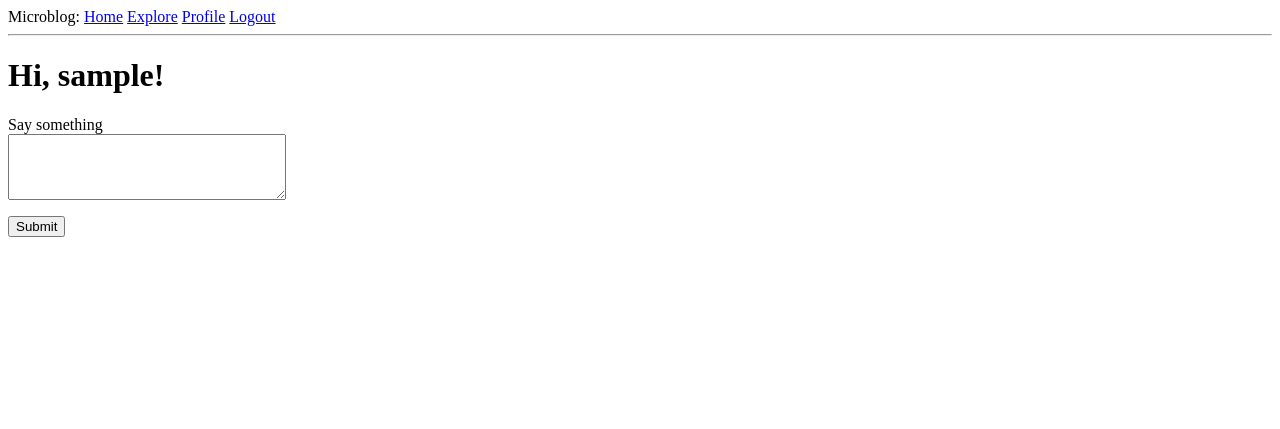
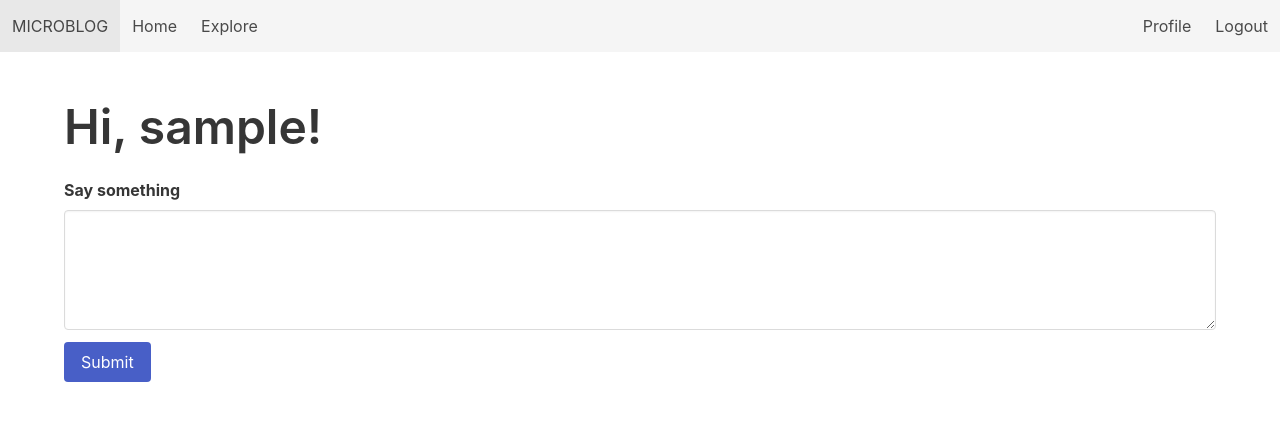
Before and after one commit to fakocher/microblog, a Flask app: page / in a window 1280 px wide. Shown: the top 429 px of the page. Run offline with Flask 2, Linux system fonts and the light colour scheme; the visitor is signed in with stand-in values (Sample User, id 1); data comes from the database, SQL or seed files in the repository; data that the repository does not hold is empty; some libraries are stand-ins or nearby versions.

Commit message:
Started using Bulma

```diff
--- a/app/templates/base.html
+++ b/app/templates/base.html
@@ -1,33 +1,52 @@
+<!doctype html>
 <html>
     <head>
+        <meta charset="utf-8">
+        <meta name="viewport" content="width=device-width, initial-scale=1">
         {% if title %}
             <title>{{ title }} - Microblog</title>
         {% else %}
             <title>Welcome to Microblog</title>
         {% endif %}
+        <link rel="stylesheet" href="https://cdn.jsdelivr.net/npm/bulma@0.8.0/css/bulma.min.css">
+        <script defer src="https://use.fontawesome.com/releases/v5.3.1/js/all.js"></script>
     </head>
     <body>
-        <div>
-            Microblog:
-            <a href="{{ url_for('index') }}">Home</a>
-            <a href="{{ url_for('explore') }}">Explore</a>
+        <nav class="navbar is-light" role="navigation" aria-label="main navigation">
+            <div class="navbar-brand">
+                <a class="navbar-item" href="{{ url_for('index') }}">MICROBLOG</a>
+            </div>
+            <div class="navbar-menu">
+                <div class="navbar-start">
+                    <a class="navbar-item" href="{{ url_for('index') }}">Home</a>
+                    <a class="navbar-item" href="{{ url_for('explore') }}">Explore</a>
+                </div>
+                <div class="navbar-end">
                     {% if current_user.is_anonymous %}
-                <a href="{{ url_for('login') }}">Login</a>
+                        <a class="navbar-item" href="{{ url_for('login') }}">Login</a>
                     {% else %}
-                <a href="{{ url_for('user', username=current_user.username) }}">Profile</a>
-                <a href="{{ url_for('logout') }}">Logout</a>
+                        <a class="navbar-item" href="{{ url_for('user', username=current_user.username) }}">Profile</a>
+                        <a class="navbar-item" href="{{ url_for('logout') }}">Logout</a>
                     {% endif %}
                 </div>
-        <hr>
+            </div>
+        </nav>
+        <section class="section">
+            <div class="container">
                 {% with messages = get_flashed_messages() %}
                     {% if messages %}
-                <ul>
+                        <article class="message is-info">
+                            <div class="message-body">
                                 {% for message in messages %}
-                    <li>{{ message }}</li>
+                                <p>{{ message }}</p>
                                 {% endfor %}
-                </ul>
+                            </div>
+                        </article>
                     {% endif %}
                 {% endwith %}
                 {% block content %}{% endblock %}
+                </div>
+            </div>
+        </section>
     </body>
 </html>
--- a/app/templates/index.html
+++ b/app/templates/index.html
@@ -1,18 +1,24 @@
 {% extends "base.html" %}
 
 {% block content %}
-    <h1>Hi, {{ current_user.username }}!</h1>
+    <h1 class="title is-1">Hi, {{ current_user.username }}!</h1>
     {% if form %}
     <form action="" method="post">
         {{ form.hidden_tag() }}
-        <p>
-            {{ form.post.label }}<br>
-            {{ form.post(cols=32, rows=4) }}<br>
+        <div class="field">
+            {{ form.post.label(class='label') }}
+            <div class="control">
+                {{ form.post(cols=32, rows=4, class='textarea') }}
+            </div>
             {% for error in form.post.errors %}
             <span style="color: red;">[{{ error }}]</span>
             {% endfor %}
-        </p>
-        <p>{{ form.submit() }}</p>
+        </div>
+        <div class="field">
+            <div class="control">
+                {{ form.submit(class='button is-link') }}
+            </div>
+        </div>
     </form>
     {% endif %}
     {% for post in posts %}
--- a/app/templates/login.html
+++ b/app/templates/login.html
@@ -1,7 +1,7 @@
 {% extends "base.html" %}
 
 {% block content %}
-    <h1>Sign In</h1>
+    <h1 class="title is-1">Sign In</h1>
     <form action="" method="post" novalidate>
         {{ form.hidden_tag() }}
         <p>
--- a/config.py
+++ b/config.py
@@ -12,4 +12,4 @@ class Config(object):
     MAIL_USERNAME = os.environ.get('MAIL_USERNAME')
     MAIL_PASSWORD = os.environ.get('MAIL_PASSWORD')
     ADMINS = ['jeremy@mariano.me']
-    POSTS_PER_PAGE = 25
+    POSTS_PER_PAGE = 5
```
Also changed, not shown: README.md. Lines whose indentation alone changed are shown as unchanged.
